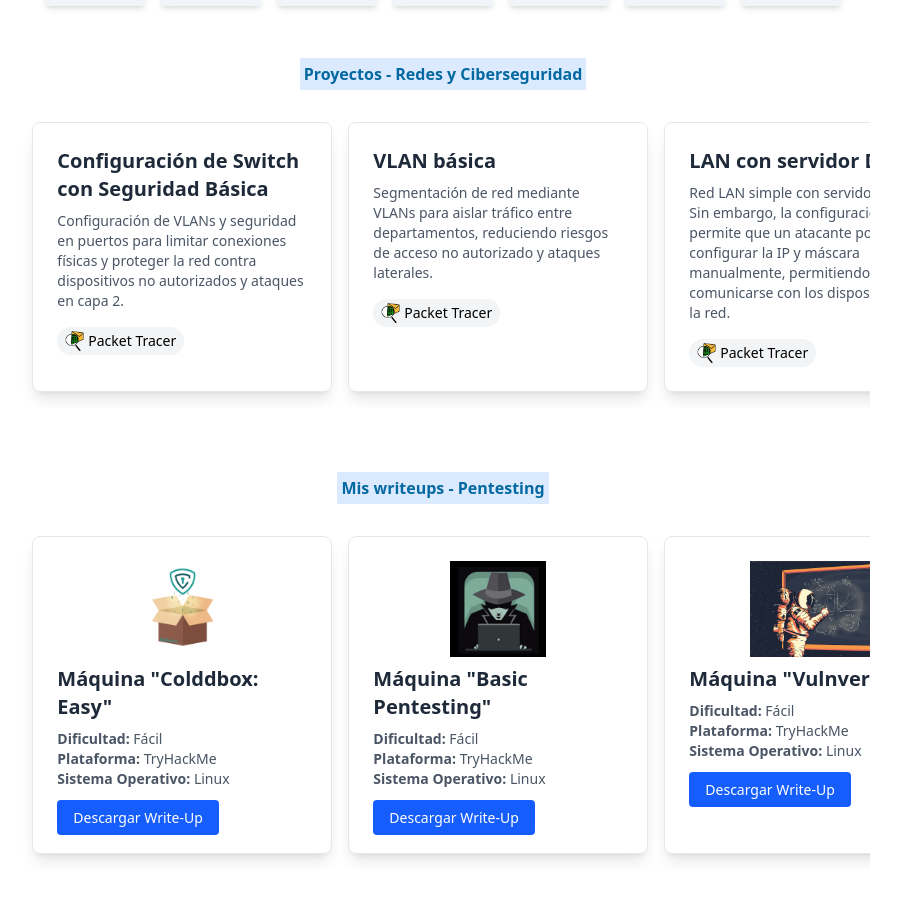
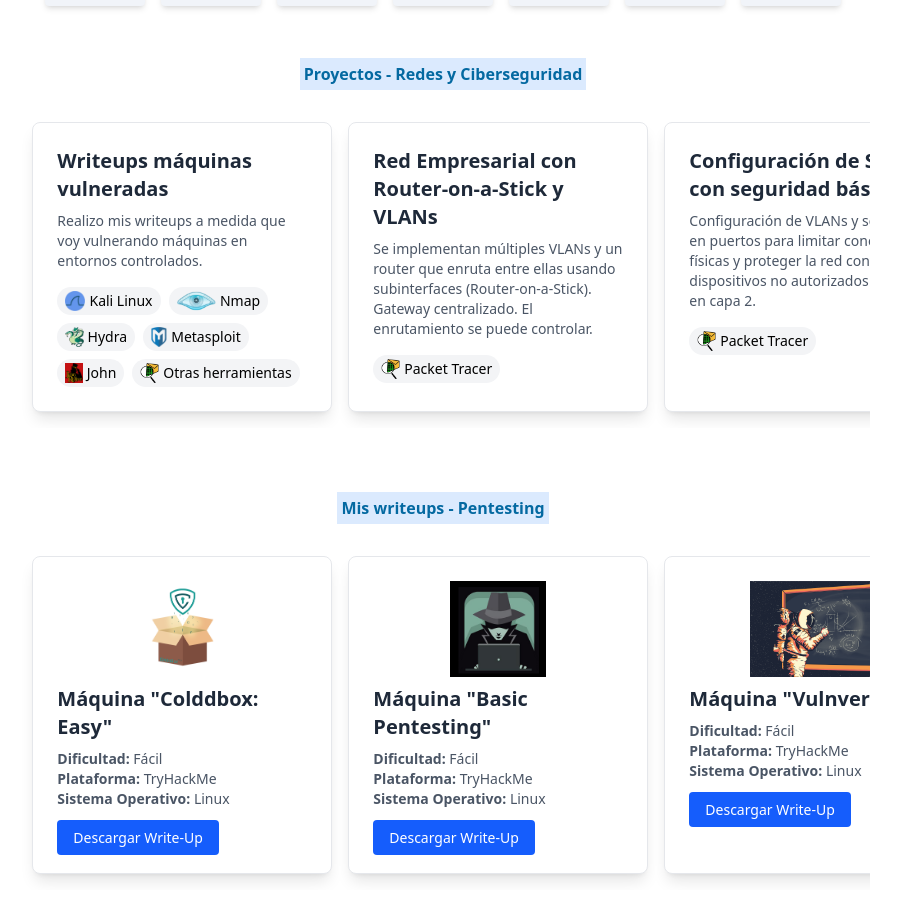
Before and after one commit to JoaquinPicazoV/PortafolioWEB, a React (Vite) app: page / in a window 1280 px wide. Shown: the part 1440-2360 px from the top of the page, without its empty margins (197-1098 px from the left). Built offline with nearby package versions, Linux system fonts and the light colour scheme.

Commit message:
mejorado

```diff
--- a/src/components/netandcyb.jsx
+++ b/src/components/netandcyb.jsx
@@ -1,10 +1,32 @@
 import { React } from 'react';
 import PACKET from '../assets/logos/packet.png';
+import JAVA from '../assets/logos/java.png';
+import C from '../assets/logos/c.png';
+import NMAP from '../assets/logos/nmap.png';
+import HYDRA from '../assets/logos/hydra.png';
+import METASPLOIT from '../assets/logos/metasploit.png';
+import PYTHON from '../assets/logos/python.png';
+import JOHN from '../assets/logos/john.png';
+import BASH from '../assets/logos/bash.png';
+import BURPSUITE from '../assets/logos/burpsuite.png';
+import WIRESHARK from '../assets/logos/wireshark.png';
+import SQLMAP from '../assets/logos/sqlmap.png';
+import ReactIcon from '../assets/logos/react.svg';
 
 function NETANDCYB() {
   const projects = [
     {
-      title: "Configuración de Switch con Seguridad Básica",
+      title: "Writeups máquinas vulneradas",
+      subtitle: "Realizo mis writeups a medida que voy vulnerando máquinas en entornos controlados.",
+      languages: [{ name: "Kali Linux", logo: WIRESHARK },{ name: "Nmap", logo: NMAP },{ name: "Hydra", logo: HYDRA },{ name: "Metasploit", logo: METASPLOIT },{ name: "John", logo: JOHN },{ name: "Otras herramientas", logo: PACKET }]
+    },
+    {
+      title: "Red Empresarial con Router-on-a-Stick y VLANs",
+      subtitle: "Se implementan múltiples VLANs y un router que enruta entre ellas usando subinterfaces (Router-on-a-Stick). Gateway centralizado. El enrutamiento se puede controlar.",
+      languages: [{ name: "Packet Tracer", logo: PACKET }]
+    },
+    {
+      title: "Configuración de Switch con seguridad básica",
       subtitle: "Configuración de VLANs y seguridad en puertos para limitar conexiones físicas y proteger la red contra dispositivos no autorizados y ataques en capa 2.",
       languages: [{ name: "Packet Tracer", logo: PACKET }]
     },
```
Also changed, not shown: 1 other file (tests, documents, lock files or other folders).
